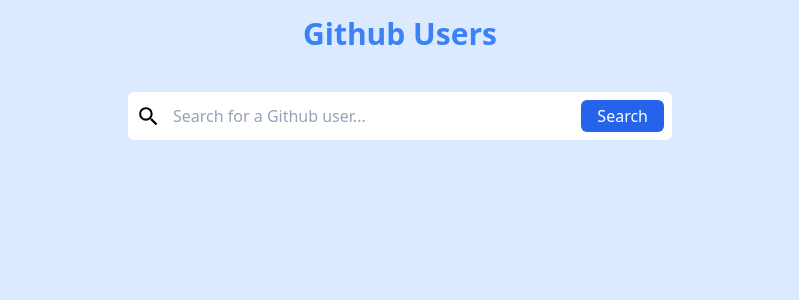
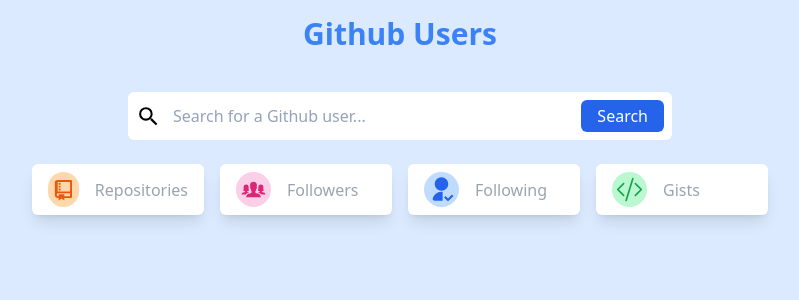
Before and after one commit to emreozturanli/github-users, a React (Create React App) app: page / in a window 1280 px wide. Shown: the top 300 px of the page, without its empty margins (240-1039 px from the left). Built offline with nearby package versions, Linux system fonts and the light colour scheme.

Commit message:
info and getUser is done

```diff
--- a/src/App.tsx
+++ b/src/App.tsx
@@ -2,12 +2,14 @@
 import {Provider} from 'react-redux'
 import Header from './components/Header';
 import Search from './components/Search';
+import Main from './components/Main';
 
 function App() {
   return (
     <Provider store={store}>
       <Header/>
       <Search/>
+      <Main/>
     </Provider>
   );
 }
--- /dev/null
+++ b/src/components/Info.tsx
@@ -0,0 +1,43 @@
+import { RiGitRepositoryLine,RiUserFollowFill } from 'react-icons/ri';
+import { IoIosPeople } from 'react-icons/io';
+import { BsCodeSlash } from 'react-icons/bs';
+import { useAppSelector } from '../app/hooks';
+
+const Info = () => {
+    const {user} = useAppSelector(state => state.users)
+  return (
+    <div className="max-w-3xl m-auto grid grid-cols-2 md:grid-cols-4 gap-4 px-4 ">
+        <div className=" bg-white shadow-lg flex  items-center gap-8 md:gap-4 rounded-md py-2 px-4">
+            <RiGitRepositoryLine size={35} className='bg-orange-200 text-orange-600 rounded-full p-1'/>
+            <div>
+                <span className='font-bold'>{user.public_repos}</span>
+                <p className='text-gray-400'>Repositories</p>
+            </div>
+        </div>
+        <div className=" bg-white shadow-lg flex  items-center gap-8 md:gap-4 rounded-md py-2 px-4">
+            <IoIosPeople size={35} className='bg-pink-200 text-pink-600 rounded-full p-1'/>
+            <div>
+                <span className='font-bold'>{user.followers}</span>
+                <p className='text-gray-400'>Followers</p>
+            </div>
+        </div>
+        <div className=" bg-white shadow-lg flex  items-center gap-8 md:gap-4 rounded-md py-2 px-4">
+            <RiUserFollowFill size={35} className='bg-blue-200 text-blue-600 rounded-full p-1'/>
+            <div>
+                <span className='font-bold'>{user.following}</span>
+                <p className='text-gray-400'>Following</p>
+            </div>
+        </div>
+        <div className=" bg-white shadow-lg flex  items-center gap-8 md:gap-4 rounded-md py-2 px-4">
+            <BsCodeSlash size={35} className='bg-green-200 text-green-600 rounded-full p-1'/>
+            <div>
+                <span className='font-bold'>{user.public_gists}</span>
+                <p className='text-gray-400'>Gists</p>
+            </div>
+        </div>
+
+    </div>
+  )
+}
+
+export default Info
--- /dev/null
+++ b/src/components/Main.tsx
@@ -0,0 +1,11 @@
+import Info from "./Info"
+
+const Main = () => {
+  return (
+    <main>
+        <Info/>
+    </main>
+  )
+}
+
+export default Main
--- a/src/components/Search.tsx
+++ b/src/components/Search.tsx
@@ -1,18 +1,25 @@
+import { useState } from 'react';
 import { MdOutlineSearch } from 'react-icons/md';
+import { useAppDispatch } from '../app/hooks';
+import { getUser } from '../features/userSlice';
 const Search = () => {
+    const [searchTerm,setSearchTerm] = useState<string>('');
+    const dispatch = useAppDispatch()
     return (
         <section>
-            <div className="max-w-xl m-auto px-4">
+            <div className="max-w-xl m-auto mb-6 px-4">
                 <div className="w-full py-2 px-2 flex items-center gap-3 bg-white rounded-md">
                     <MdOutlineSearch size={25}/>
                     <input
                     className=" flex-1 text-md leading-6 placeholder-slate-400 border-none outline-none"
                     type="search"
                     placeholder="Search for a Github user..."
+                    value={searchTerm}
+                    onChange={(e)=>setSearchTerm(e.target.value)}
                     />
                     <button
                     className='bg-blue-600 rounded-md py-1 px-4 text-md text-white transition-all duration-500 hover:cursor-pointer hover:bg-blue-400 '
-
+                    onClick={()=>dispatch(getUser(searchTerm))}
                     >
                         Search
                     </button>
--- a/src/features/userSlice.ts
+++ b/src/features/userSlice.ts
@@ -1,23 +1,51 @@
-import { createSlice } from "@reduxjs/toolkit";
+import { createAsyncThunk, createSlice } from "@reduxjs/toolkit";
 import type { PayloadAction } from "@reduxjs/toolkit";
-import type { RootState } from "../app/store";
+// import type { RootState } from "../app/store";
+import { IUser } from "../types/interfaces";
 
 // Define a type for the slice state
 interface UserState {
-
+    user: IUser
+    loading: boolean
+    error: string
 }
 
 // Define the initial state using that type
 const initialState: UserState = {
+    // eslint-disable-next-line @typescript-eslint/consistent-type-assertions
+    user: <IUser>{},
+    loading: true,
+    error: ''
+}
 
-}
+export const getUser = createAsyncThunk(
+    'user/getUser', async(searchTerm:string) => {
+        return fetch( `https://api.github.com/users/${searchTerm}`)
+        .then(res=>res.json())
+    }
+)
 
 export const userSlice = createSlice({
     name:'user',
     initialState,
     reducers:{
 
-    }
+    },
+    extraReducers(builder: any) {
+        builder.addCase(getUser.pending, (state: UserState) => {
+            state.loading = true;
+          })
+          builder.addCase(getUser.fulfilled, (state: UserState, action:PayloadAction<IUser>) => {
+            state.loading = false;
+            state.user = action.payload
+          })
+          builder.addCase(getUser.rejected, (state: UserState) => {
+            state.loading = false;
+            // eslint-disable-next-line @typescript-eslint/consistent-type-assertions
+            state.user = <IUser>{};
+            state.error = 'User Not Found'
+          })
+    },
 })
 
 // export const { } = userSlice.actions
--- /dev/null
+++ b/src/types/interfaces.ts
@@ -0,0 +1,34 @@
+export interface IUser {
+    login: string
+    id: number
+    node_id: string
+    avatar_url: string
+    gravatar_id: string
+    url: string
+    html_url: string
+    followers_url: string
+    following_url: string
+    gists_url: string
+    starred_url: string
+    subscriptions_url: string
+    organizations_url: string
+    repos_url: string
+    events_url: string
+    received_events_url: string
+    type: string
+    site_admin: boolean
+    name: string
+    company: any
+    blog: string
+    location: string
+    email: any
+    hireable: any
+    bio: string
+    twitter_username: any
+    public_repos: number
+    public_gists: number
+    followers: number
+    following: number
+    created_at: string
+    updated_at: string
+  }
```
